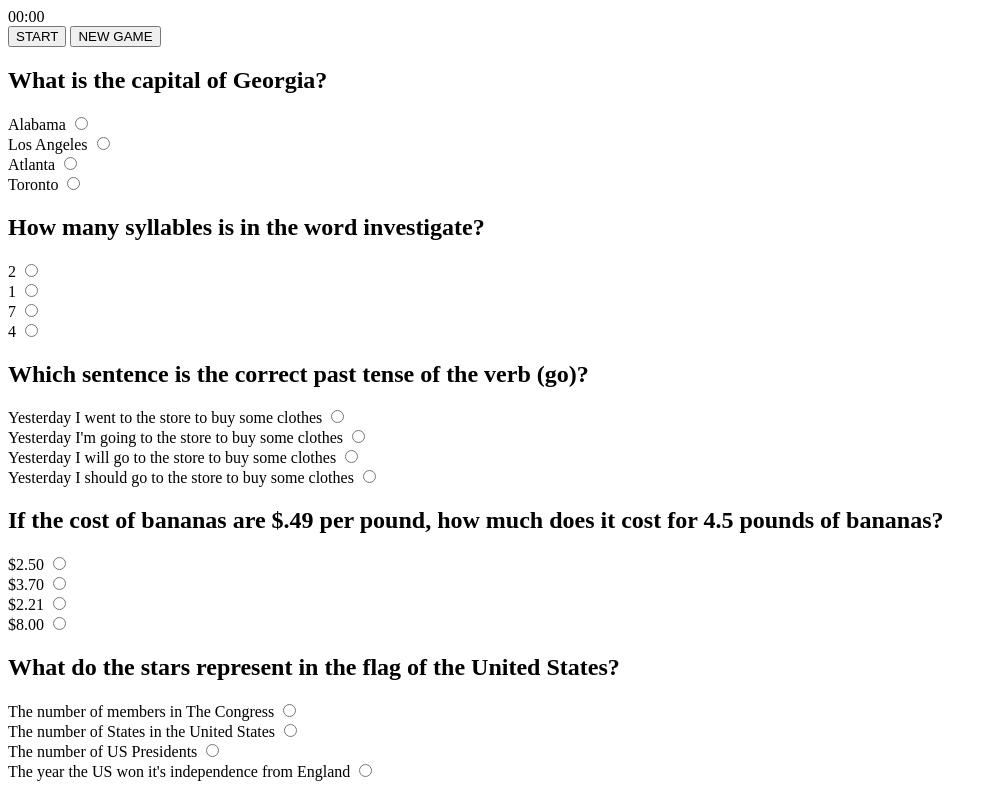
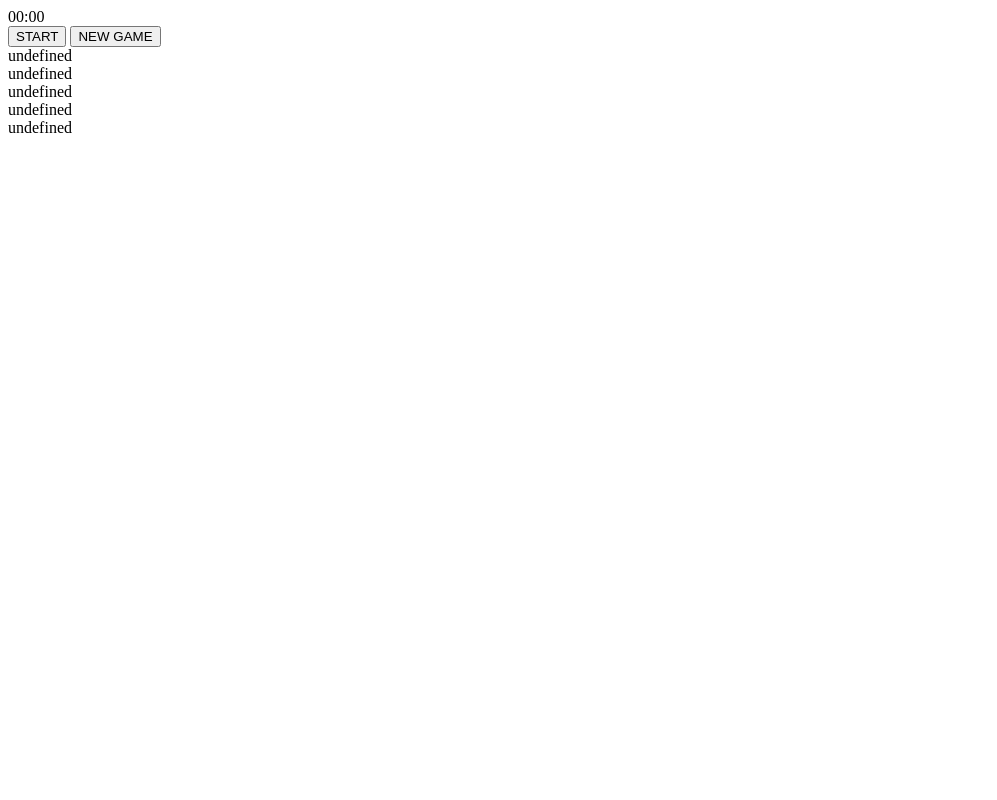
Before and after one commit to tlavette/TriviaGame, a plain HTML site: page index.html in a window 1280 px wide. Shown: the whole page, without its empty margins (0-997 px from the left). Drawn offline with nearby package versions, Linux system fonts and the light colour scheme.

Commit message:
changed questions to object with the answers as an array to match, questions no longer appear and no radio buttons

```diff
--- a/assets/javascript/app.js
+++ b/assets/javascript/app.js
@@ -1,39 +1,89 @@
+
+//start timer on click.
+$("#start").on("click", function () {
 
 
-//start timer on click.
-$("#start").on("click", function() {
-// document.getElementById("#quizQuestions").innerHTML = (quizQuestions.questions.choices);
-
     //  Set the button alert's timeout to run thirty seconds after pressed.
-    delayButtonAlert = setTimeout(function() {
+    delayButtonAlert = setTimeout(function () {
         alert("Time is up!  How did you do?");
     }, 30000);
 });
 
-  function Question (props) {
-    return (
-      `<h2>${props.question}</h2>
-       <div class="form-group">
-         <label>${props.a}</label>
-         <input type="radio" value="${props.a}" />
-       </div>
-       <div class="form-group">
-         <label>${props.b}</label>
-         <input type="radio" value="${props.b}" />
-       </div>
-       <div class="form-group">
-         <label>${props.c}</label>
-         <input type="radio" value="${props.c}" />
-       </div>
-        <div class="form-group">
-         <label>${props.d}</label>
-         <input type="radio" value="${props.d}" />
-       </div>`
 
-       );
+const quizQuestions = [
+    {
+        //properties are separated by commas
+        question: "What is the capital of Georgia?",
+        choices: ["Alabama", "Los Angeles", "Atlanta", "Toronto"],
+        answer: 2
+
+    },
+
+
+    // question #2
+    {
+        question: "How many syllables is in the word investigate?",
+        choices: [2, 1, 7, 4],
+        answer: 3
+
+    },
+
+
+    // question #3
+    {
+        question: "Which sentence is the correct past tense of the verb (go)?",
+        choices: ["Yesterday I went to the store to buy some clothes", "Yesterday I'm going to the store to buy some clothes", "Yesterday I will go to the store to buy some clothes", "Yesterday I should go to the store to buy some clothes"],
+        answer: 0
+    },
+
+    //  question #4
+    {
+        question: "If the cost of bananas are $.49 per pound, how much does it cost for 4.5 pounds of bananas?",
+        choices: ["$2.50", "$3.70", "$2.21", "$8.00"],
+        answer: 2
+    },
+
+    // question #5
+    {
+        question: "What do the stars represent in the flag of the United States?",
+        choices: ["The number of members in The Congress", "The number of States in the United States", "The number of US Presidents", "The year the US won it's independence from England"],
+        answer: 1
     }
 
-    function QRow (question) {
+];
+
+
+function Question(props) {
+    var container = $("<div>");
+    var header = $("<h2>");
+    header.text(props.question);
+    container.append(header);
+
+
+
+    // return (
+    //   `<h2>${props.question}</h2>
+    //    <div class="form-group">
+    //      <label>${props.a}</label>
+    //      <input type="radio" value="${props.a}" />
+    //    </div>
+    //    <div class="form-group">
+    //      <label>${props.b}</label>
+    //      <input type="radio" value="${props.b}" />
+    //    </div>
+    //    <div class="form-group">
+    //      <label>${props.c}</label>
+    //      <input type="radio" value="${props.c}" />
+    //    </div>
+    //     <div class="form-group">
+    //      <label>${props.d}</label>
+    //      <input type="radio" value="${props.d}" />
+    //    </div>`
+
+    //    );
+}
+
+function QRow(question) {
     return (
         `<div class="row">
                 <div class="col">
@@ -43,7 +93,8 @@ $("#start").on("click", function() {
     );
 }
 
-    function renderQuestions () {
+//Will need questions to render when start button is hit.
+function renderQuestions() {
     let questionsHtml = "";
     for (let i = 0; i < quizQuestions.length; i++) {
         questionsHtml += QRow(quizQuestions[i]);
@@ -51,14 +102,14 @@ $("#start").on("click", function() {
     return questionsHtml;
 }
 
-    function QuestionsContainer () {
+function QuestionsContainer() {
     return `<div class="container">
         ${renderQuestions()}
       </div>`;
 }
 
-    const newRow = $("#root").html( QuestionsContainer() );
-
+const newRow = $("#root").html(QuestionsContainer());
+    // const newScore = $("score").h
 
 
 
--- a/index.html
+++ b/index.html
@@ -35,57 +35,6 @@
         // The array of questions for the quiz
         // Questions to display in objects
 
-        const quizQuestions = [
-            {
-                question: "What is the capital of Georgia?",
-                a: "Alabama",
-                b: "Los Angeles",
-                c: "Atlanta",
-                d: "Toronto"
-
-            },
-
-            // question #2
-            {
-                question: "How many syllables is in the word investigate?",
-                a: "2",
-                b: "1",
-                c: "7",
-                d: "4"
-
-            },
-
-
-            // question #3
-            {
-                question: "Which sentence is the correct past tense of the verb (go)?",
-                a: "Yesterday I went to the store to buy some clothes",
-                b: "Yesterday I'm going to the store to buy some clothes",
-                c: "Yesterday I will go to the store to buy some clothes",
-                d: "Yesterday I should go to the store to buy some clothes"
-
-            },
-
-            //  question #4
-            {
-                question: "If the cost of bananas are $.49 per pound, how much does it cost for 4.5 pounds of bananas?",
-                a: "$2.50",
-                b: "$3.70",
-                c: "$2.21",
-                d: "$8.00"
-
-            },
-
-            // question #5
-            {
-                question: "What do the stars represent in the flag of the United States?",
-                a: "The number of members in The Congress",
-                b: "The number of States in the United States",
-                c: "The number of US Presidents",
-                d: "The year the US won it's independence from England"
-            }
-
-        ];
 
         console.log(quizQuestions);
 
```
Lines whose indentation alone changed are shown as unchanged.
